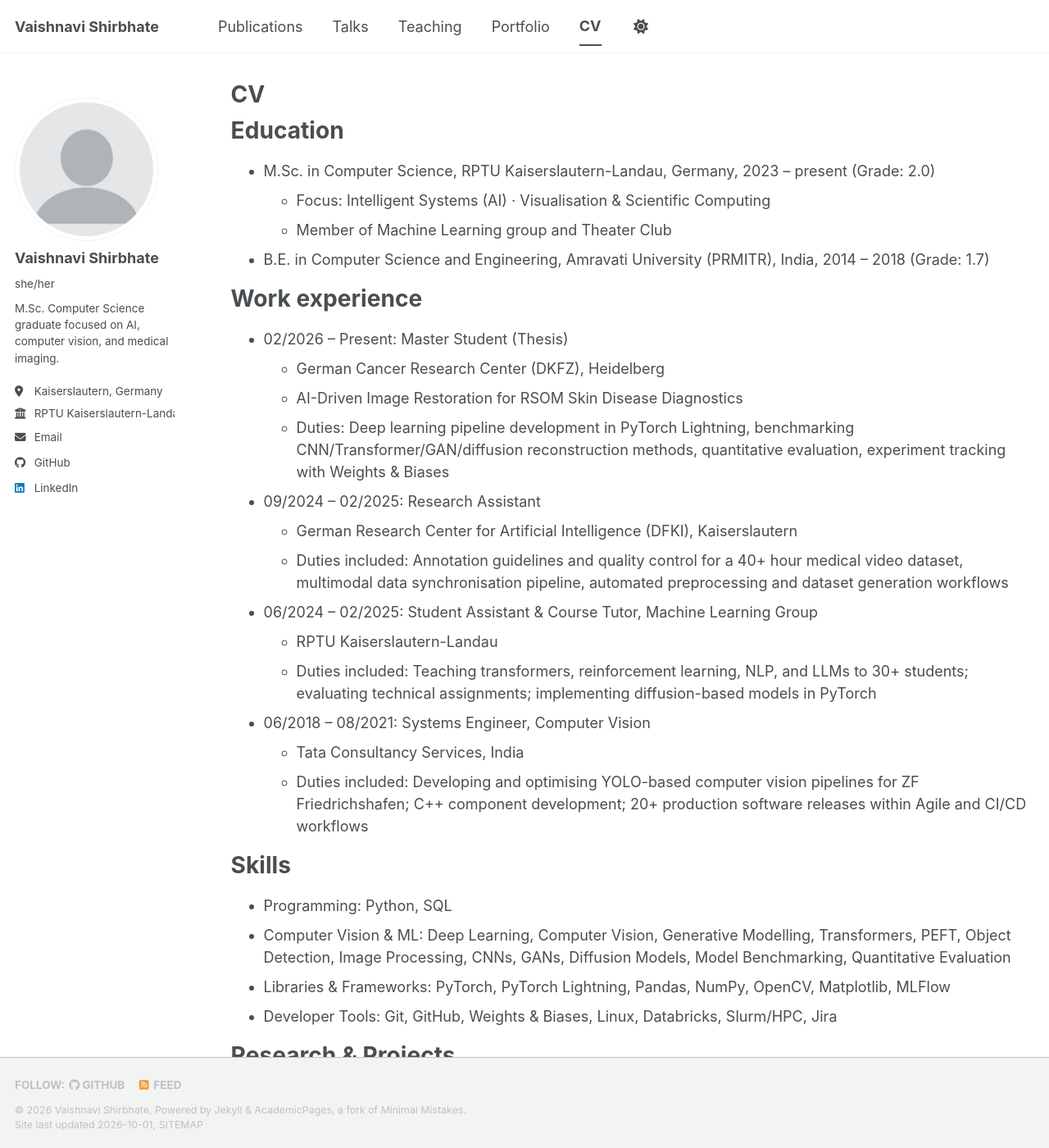
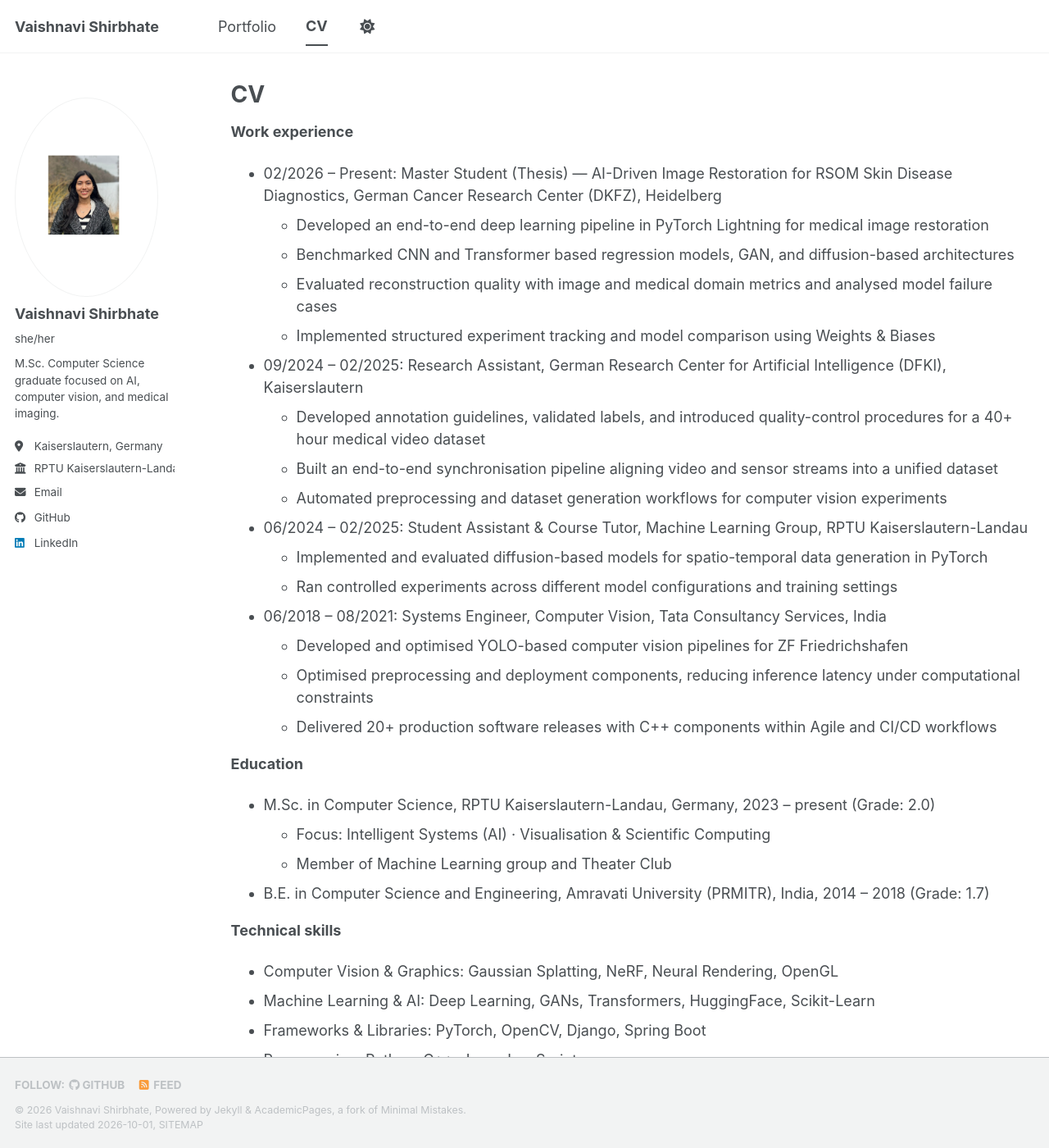
Before and after one commit to Vaish596/Vaish596.github.io, a Jekyll site: the page built from _pages/cv.md, in a window 1280 px wide and 1400 px high. Shown: the whole window at 82% size. Built offline with Jekyll 4.4.1, drawn with Linux system fonts in a browser that asks for light colours; a style sheet for code colours, icons or effects is not loaded; some of the changed text lies outside the part shown.

Commit message:
Add profile photo, remove talks/teaching/publications, reformat CV with bold titles and grouped skills

```diff
--- a/_pages/cv.md
+++ b/_pages/cv.md
@@ -9,59 +9,41 @@ redirect_from:
 
 {% include base_path %}
 
-Education
-======
+**Work experience**
+
+* 02/2026 – Present: Master Student (Thesis) — AI-Driven Image Restoration for RSOM Skin Disease Diagnostics, German Cancer Research Center (DKFZ), Heidelberg
+  * Developed an end-to-end deep learning pipeline in PyTorch Lightning for medical image restoration
+  * Benchmarked CNN and Transformer based regression models, GAN, and diffusion-based architectures
+  * Evaluated reconstruction quality with image and medical domain metrics and analysed model failure cases
+  * Implemented structured experiment tracking and model comparison using Weights & Biases
+
+* 09/2024 – 02/2025: Research Assistant, German Research Center for Artificial Intelligence (DFKI), Kaiserslautern
+  * Developed annotation guidelines, validated labels, and introduced quality-control procedures for a 40+ hour medical video dataset
+  * Built an end-to-end synchronisation pipeline aligning video and sensor streams into a unified dataset
+  * Automated preprocessing and dataset generation workflows for computer vision experiments
+
+* 06/2024 – 02/2025: Student Assistant & Course Tutor, Machine Learning Group, RPTU Kaiserslautern-Landau
+  * Implemented and evaluated diffusion-based models for spatio-temporal data generation in PyTorch
+  * Ran controlled experiments across different model configurations and training settings
+
+* 06/2018 – 08/2021: Systems Engineer, Computer Vision, Tata Consultancy Services, India
+  * Developed and optimised YOLO-based computer vision pipelines for ZF Friedrichshafen
+  * Optimised preprocessing and deployment components, reducing inference latency under computational constraints
+  * Delivered 20+ production software releases with C++ components within Agile and CI/CD workflows
+
+**Education**
+
 * M.Sc. in Computer Science, RPTU Kaiserslautern-Landau, Germany, 2023 – present (Grade: 2.0)
   * Focus: Intelligent Systems (AI) · Visualisation & Scientific Computing
   * Member of Machine Learning group and Theater Club
+
 * B.E. in Computer Science and Engineering, Amravati University (PRMITR), India, 2014 – 2018 (Grade: 1.7)
 
-Work experience
-======
-* 02/2026 – Present: Master Student (Thesis)
-  * German Cancer Research Center (DKFZ), Heidelberg
-  * AI-Driven Image Restoration for RSOM Skin Disease Diagnostics
-  * Duties: Deep learning pipeline development in PyTorch Lightning, benchmarking CNN/Transformer/GAN/diffusion reconstruction methods, quantitative evaluation, experiment tracking with Weights & Biases
+**Technical skills**
 
-* 09/2024 – 02/2025: Research Assistant
-  * German Research Center for Artificial Intelligence (DFKI), Kaiserslautern
-  * Duties included: Annotation guidelines and quality control for a 40+ hour medical video dataset, multimodal data synchronisation pipeline, automated preprocessing and dataset generation workflows
-
-* 06/2024 – 02/2025: Student Assistant & Course Tutor, Machine Learning Group
-  * RPTU Kaiserslautern-Landau
-  * Duties included: Teaching transformers, reinforcement learning, NLP, and LLMs to 30+ students; evaluating technical assignments; implementing diffusion-based models in PyTorch
-
-* 06/2018 – 08/2021: Systems Engineer, Computer Vision
-  * Tata Consultancy Services, India
-  * Duties included: Developing and optimising YOLO-based computer vision pipelines for ZF Friedrichshafen; C++ component development; 20+ production software releases within Agile and CI/CD workflows
-
-Skills
-======
-* Programming: Python, SQL
-* Computer Vision & ML: Deep Learning, Computer Vision, Generative Modelling, Transformers, PEFT, Object Detection, Image Processing, CNNs, GANs, Diffusion Models, Model Benchmarking, Quantitative Evaluation
-* Libraries & Frameworks: PyTorch, PyTorch Lightning, Pandas, NumPy, OpenCV, Matplotlib, MLFlow
-* Developer Tools: Git, GitHub, Weights & Biases, Linux, Databricks, Slurm/HPC, Jira
-
-Research & Projects
-======
-* Master Thesis — AI-Driven Image Restoration for RSOM Skin Disease Diagnostics (DKFZ, 02/2026 – present)
-* Master Project — Sign Language Image Generation, Generative AI (RPTU, 04/2025 – 10/2025)
-* LLM Fine-tuning for Code Generation (RPTU, 04/2024 – 10/2024)
-* Seminar — Camera-LiDAR Fusion for 3D Object Detection in Autonomous Driving (RPTU, 10/2024 – 02/2025)
-
-Talks
-======
-  <ul>{% for post in site.talks reversed %}
-    {% include archive-single-talk-cv.html  %}
-  {% endfor %}</ul>
-
-Teaching
-======
-  <ul>{% for post in site.teaching reversed %}
-    {% include archive-single-cv.html %}
-  {% endfor %}</ul>
-
-Service and leadership
-======
-* Member of the Machine Learning group, RPTU (2023 – present)
-* Member of the Theater Club, RPTU (2023 – present)
+* Computer Vision & Graphics: Gaussian Splatting, NeRF, Neural Rendering, OpenGL
+* Machine Learning & AI: Deep Learning, GANs, Transformers, HuggingFace, Scikit-Learn
+* Frameworks & Libraries: PyTorch, OpenCV, Django, Spring Boot
+* Programming: Python, C++, Java, JavaScript
+* Tools & Platforms: Git, Docker, Linux, SLURM
+* Data Science: NumPy, Pandas, Matplotlib
```
Also changed, not shown: _data/navigation.yml (+0 -12 lines), _pages/about.md (+7 -5 lines), _pages/publications.html (deleted, +0 -33 lines), _pages/talks.html (deleted, +0 -16 lines), _pages/teaching.html (deleted, +0 -12 lines), _talks/2024-11-15-camera-lidar-fusion.md (deleted, +0 -16 lines), _teaching/2024-2025-ml-course-tutor.md (deleted, +0 -16 lines), images/profile.png.
